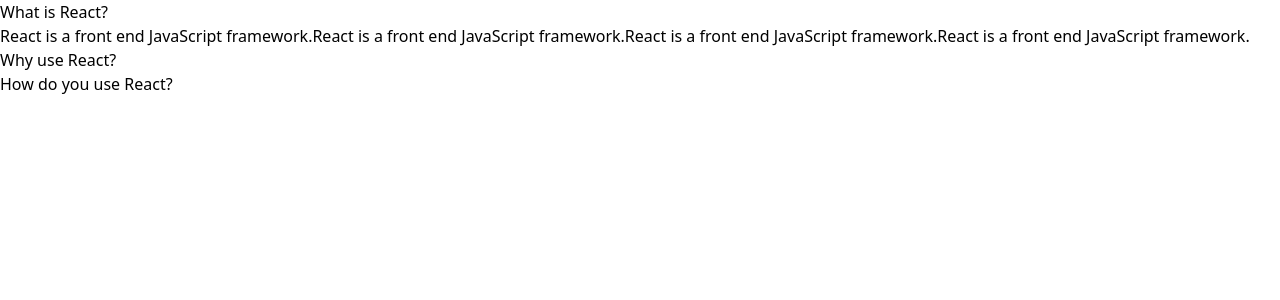
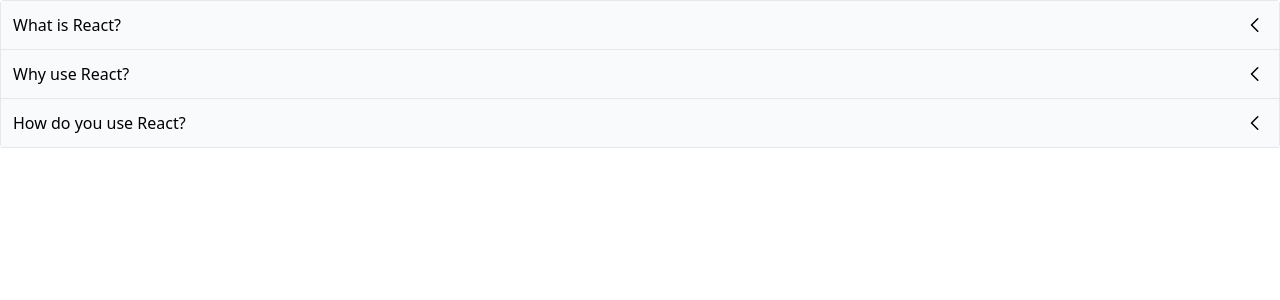
Before and after one commit to Mortezaahm/comps, a React (Create React App) app: page / in a window 1280 px wide. Shown: the top 300 px of the page. Built offline with nearby package versions, Linux system fonts and the light colour scheme.

Commit message:
Accordion final

```diff
--- a/public/index.html
+++ b/public/index.html
@@ -24,7 +24,7 @@
       work correctly both with client-side routing and a non-root public URL.
       Learn how to configure a non-root public URL by running `npm run build`.
     -->
-    <title>Button</title>
+    <title>React Components</title>
   </head>
   <body>
     <noscript>You need to enable JavaScript to run this app.</noscript>
--- a/src/components/Accordion.js
+++ b/src/components/Accordion.js
@@ -1,18 +1,42 @@
+import { GoChevronDown, GoChevronLeft } from "react-icons/go";
 import { useState } from "react";
 
 function Accordion({ items }) {
-  const [expandedIndex, setExpandedIndex] = useState(0);
+  const [expandedIndex, setExpandedIndex] = useState(-1);
+
+  const handleClick = (nextIndex) => {
+    setExpandedIndex((currentExpandedIndex) => {
+      if (nextIndex === expandedIndex) {
+        return -1;
+      } else {
+        return nextIndex;
+      }
+    });
+  };
+
   const renderedItems = items.map((item, index) => {
     const isExpanded = index === expandedIndex;
 
+    const icon = (
+      <span className="text-2xl">
+        {isExpanded ? <GoChevronDown /> : <GoChevronLeft />}
+      </span>
+    );
+
     return (
       <div key={item.id}>
-        <div onClick={() => setExpandedIndex(index)}>{item.label}</div>
-        {isExpanded && <div>{item.content}</div>}
+        <div
+          className="flex justify-between p-3 bg-gray-50 border-b items-center cursor-pointer"
+          onClick={() => handleClick(index)}
+        >
+          {item.label}
+          {icon}
+        </div>
+        {isExpanded && <div className="border-b p-5">{item.content}</div>}
       </div>
     );
   });
-  return <div>{renderedItems}</div>;
+  return <div className="border-x border-t rounded">{renderedItems}</div>;
 }
 
 export default Accordion;
```
